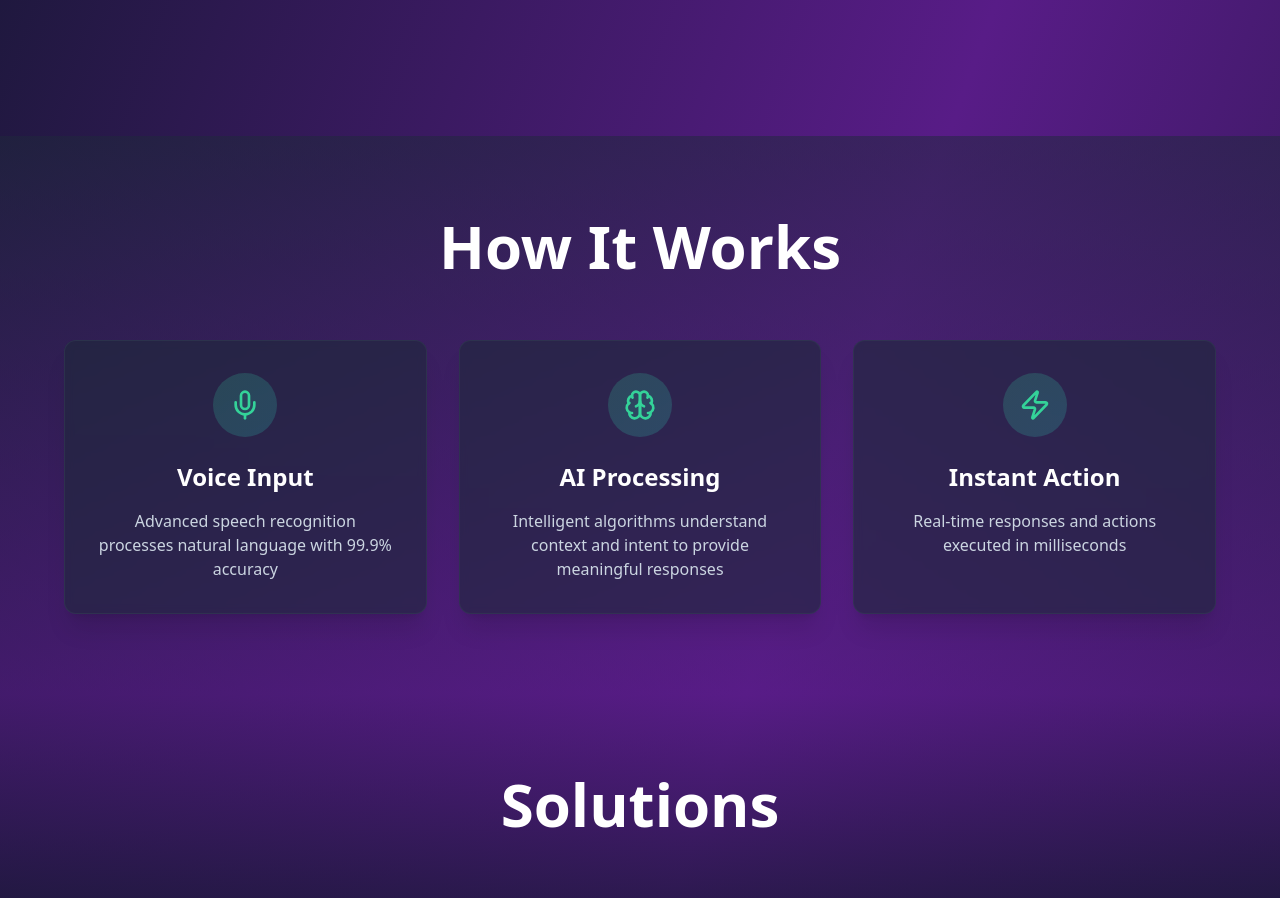
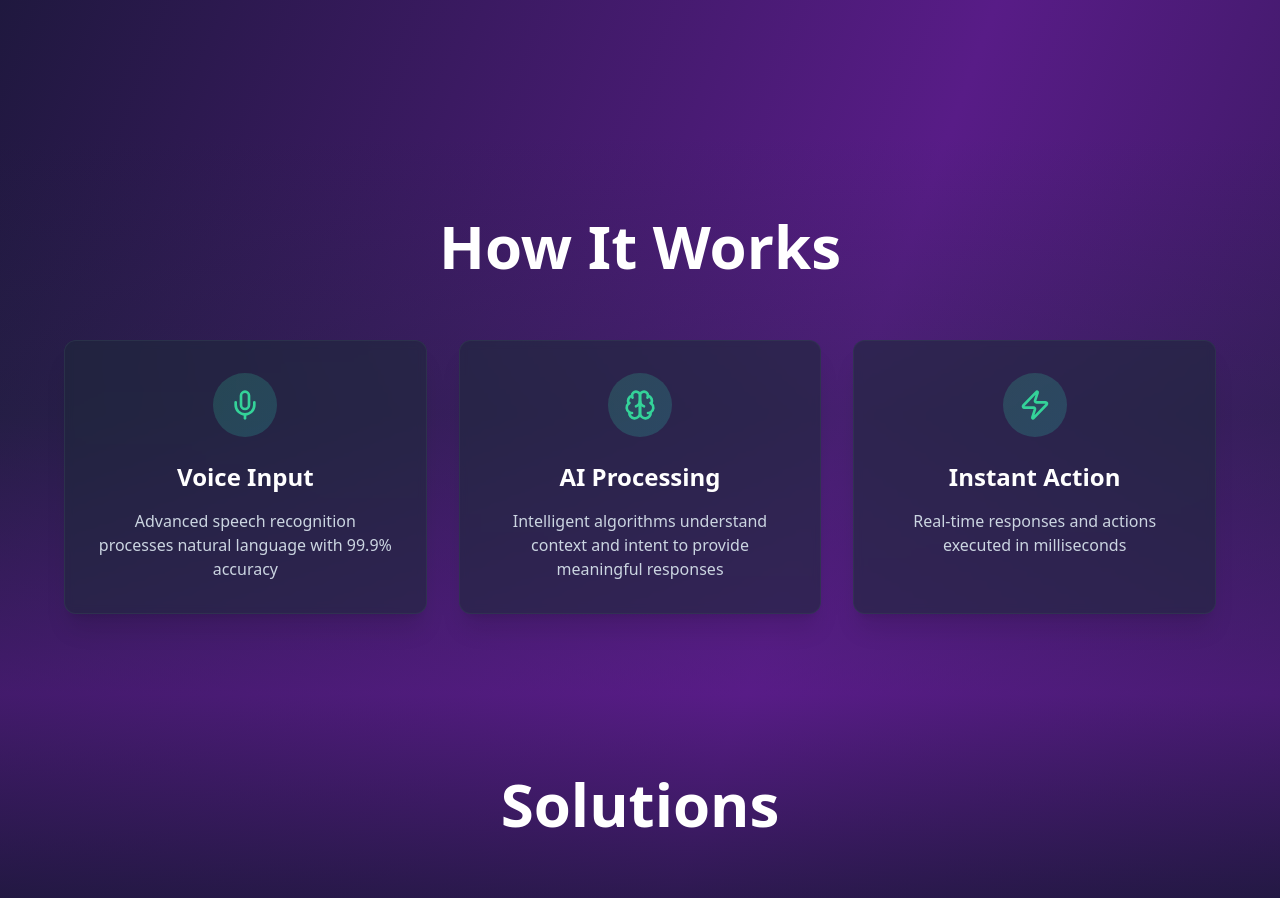
Before and after one commit to QMobilecom/grow-ops-ui-c2028f23, a React (Vite) app: page / in a window 1280 px wide. Shown: the part 780-1678 px from the top of the page. Built offline with nearby package versions, Linux system fonts and the light colour scheme.

Commit message:
Fix: How It Works background
Adjusted the background of the "How It Works" section to better blend with the home page background.

```diff
--- a/src/pages/Home.tsx
+++ b/src/pages/Home.tsx
@@ -45,7 +45,7 @@ export default function Home() {
         </section>
 
         {/* How It Works Section */}
-        <section id="how-it-works" className="py-20 px-4 md:px-8 bg-gradient-to-b from-slate-800/50 to-purple-900/50">
+        <section id="how-it-works" className="py-20 px-4 md:px-8 bg-gradient-to-b from-transparent via-slate-800/30 to-purple-900/50">
           <div className="max-w-6xl mx-auto">
             <h2 className="text-4xl md:text-6xl font-bold text-white text-center mb-16">
               How It Works
```
